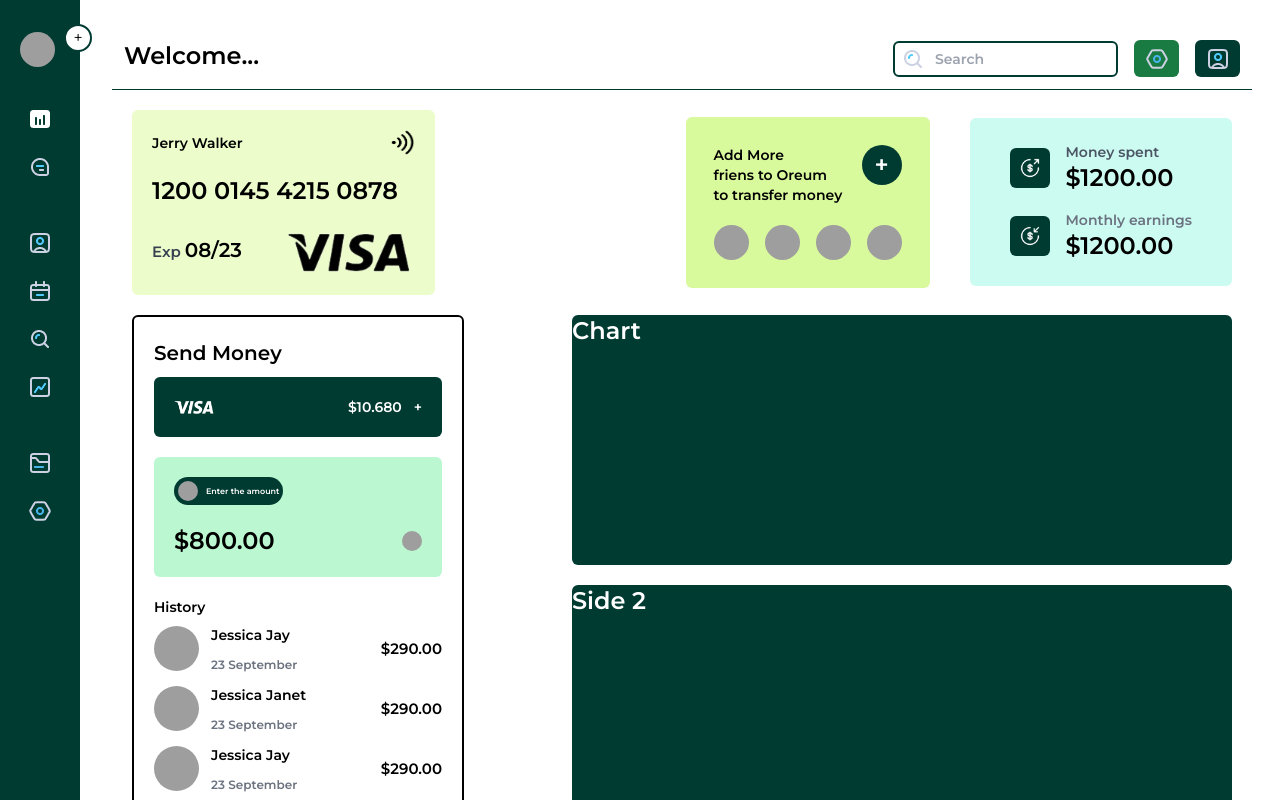
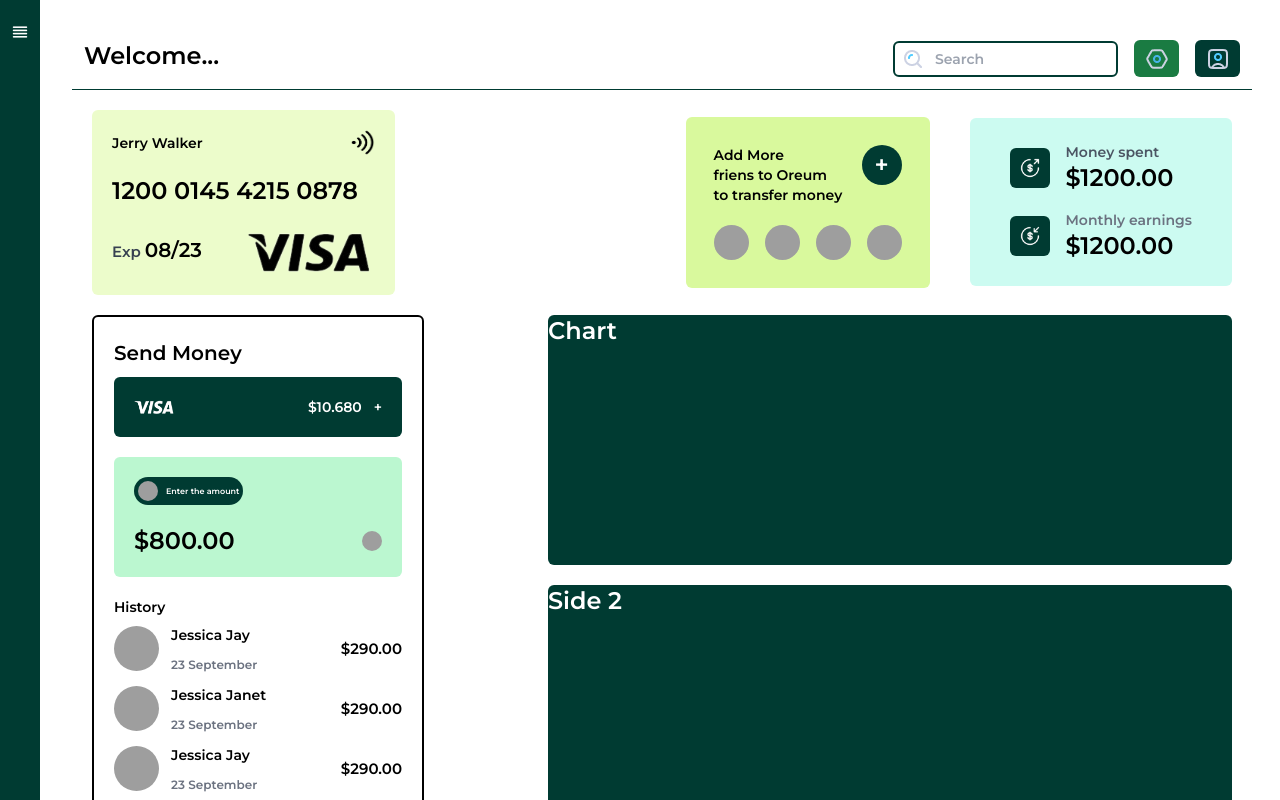
Before and after one commit to olakved/e-commerce, a React (Vite) app: page /profile in a window 1280 px wide. Built offline with nearby package versions, Linux system fonts and the light colour scheme; grey boxes are pictures that could not be loaded.

Commit message:
menu icon

```diff
--- a/src/layout/index.jsx
+++ b/src/layout/index.jsx
@@ -11,7 +11,7 @@ import settingImg from "../assets/Setting.png";
 import { Outlet } from "react-router-dom";
 import { useNavigate } from "react-router-dom";
 import "./styles.css";
-import logoutImg from "../assets/logout.png";
+import menuIcon from "../assets/menuIconWh.png";
 
 const Menus = [
   { title: "Dashboard", img: chartFill, path: "dashboard" },
@@ -33,14 +33,14 @@ function AppLayout() {
       <div className="">
         <div
           className={`${
-            open ? "w-[350px]" : "w-20"
+            open ? "w-[350px]" : "w-2"
           } duration-300 h-screen relative p-5 pt-8 bg-dark-green `}
         >
           <p
-            className="absolute cursor-pointer rounded-full -right-3 top-6 w-7 h-7 text-center border-2 border-dark-green bg-white"
+            className="absolute cursor-pointer rounded-full right-3 top-6 "
             onClick={() => setOpen(!open)}
           >
-            +
+            <img src={menuIcon} alt="" className="w-4 h-4" />
           </p>
           <div className="flex gap-x-4 items-center">
             <img
```
Also changed, not shown: src/assets/menuIcon.png (added), src/assets/menuIconWh.png (added).
